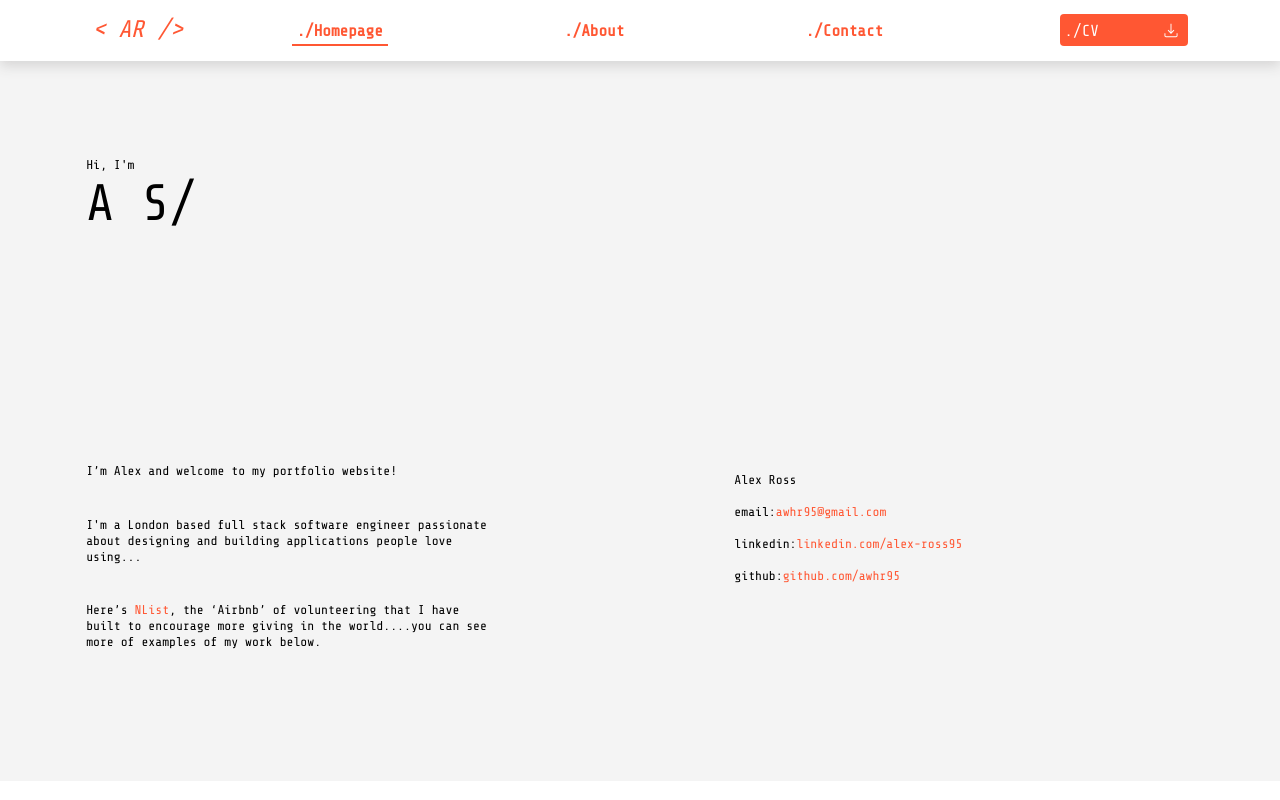
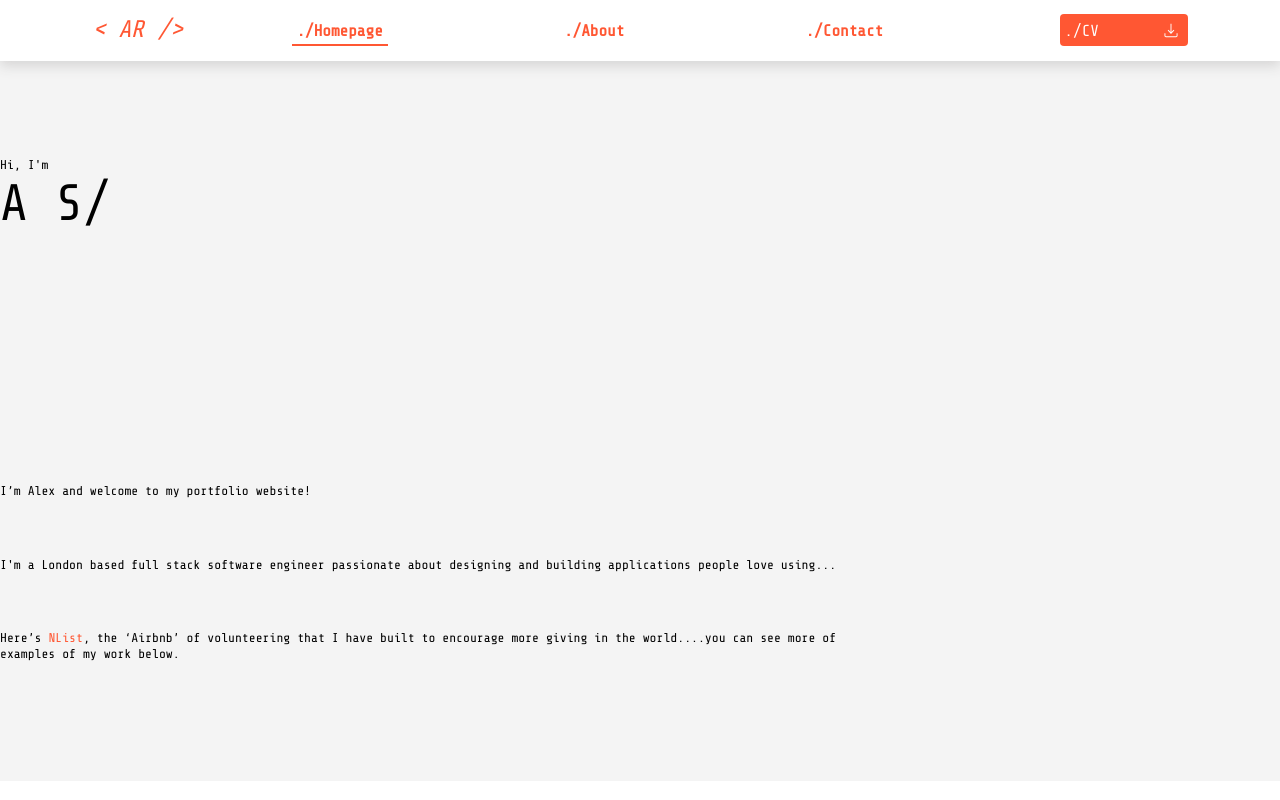
Before and after one commit to awhr95/alex-ross-portfolio, a React (Create React App) app: page / in a window 1280 px wide. Shown: the top 800 px of the page. Built offline with nearby package versions, Linux system fonts and the light colour scheme.

Commit message:
Refactor Hero for less padding more flex

```diff
--- a/src/components/Layout/Hero/Hero.scss
+++ b/src/components/Layout/Hero/Hero.scss
@@ -1,3 +1,161 @@
+@use "../../../styles/partials/breakpoints" as *;
+@use "../../../styles/partials/variables" as *;
+@use "../../../styles/partials/typography" as *;
+@use "../../../styles/partials/resets" as *;
+
+// .hero {
+//   background-color: $secondary-colour;
+//   @include tablet {
+//     height: 90vh;
+//     padding-top: 6rem;
+//     display: flex;
+//     margin: 0 auto;
+//     max-width: 1280px;
+//   }
+
+//   &__top {
+//     @include tablet {
+//       display: flex;
+//       width: 100%;
+//     }
+//   }
+//   &__mobile-img {
+//     padding-top: 8rem;
+//     display: flex;
+//     justify-content: flex-end;
+
+//     @include tablet {
+//       display: none;
+//     }
+//   }
+
+//   &__picture-container {
+//     width: 70%;
+//     @include tablet {
+//       width: 43%;
+//     }
+//   }
+//   &__pic {
+//     animation: fadeInSlideIn 1s;
+//     width: 16rem;
+//     border-radius: 50%;
+//     box-shadow: 0px 4px 4px rgba(0, 0, 0, 0.2);
+
+//     @include tablet {
+//       animation-duration: 1.5s;
+//     }
+//   }
+
+//   &__moving-text {
+//     display: flex;
+//     flex-direction: column;
+//     align-items: flex-start;
+//     padding: 0 2rem;
+
+//     @include tablet {
+//       align-items: center;
+//       padding-left: 0;
+//     }
+//   }
+
+//   &__text-container {
+//     width: 70%;
+//   }
+
+//   &__content {
+//     display: none;
+//     @include tablet {
+//       display: flex;
+//       flex-direction: column;
+//       align-items: flex-start;
+//       gap: 2rem;
+//       width: 100%;
+
+//       padding-left: 10%;
+//     }
+//   }
+
+//   &__blurb {
+//     color: $primary-colour;
+//     width: 100%;
+//     height: 14rem;
+//     display: flex;
+//     flex-direction: column;
+//     justify-content: space-around;
+
+//     @include tablet {
+//       width: 70%;
+//     }
+//   }
+
+//   &__contact {
+//     display: none;
+//     @include tablet {
+//       display: flex;
+//       color: black;
+//       width: 90%;
+//       display: flex;
+//       flex-direction: column;
+//       justify-content: flex-start;
+//       gap: 1rem;
+//     }
+//   }
+
+//   &__text {
+//     font-size: 0.8rem;
+//     line-height: 1rem;
+//     margin: 0;
+//     color: $primary-colour;
+//   }
+
+//   &__text-link {
+//     text-decoration: none;
+//     color: $primary-coulour-alternate;
+//   }
+
+//   &__title {
+//     height: 17rem;
+//     font-size: 3.2rem;
+//     font-weight: 400;
+//     margin: 0;
+//     color: $primary-colour;
+
+//     padding-bottom: 1rem;
+//   }
+
+//   &__link {
+//     text-decoration: none;
+//     color: $primary-coulour-alternate;
+//   }
+// }
+
+// @keyframes fadeIn {
+//   0% {
+//     opacity: 0;
+//   }
+//   100% {
+//     opacity: 1;
+//   }
+// }
+
+// @keyframes slideInFromRight {
+//   0% {
+//     transform: translateX(100%);
+//   }
+//   100% {
+//     transform: translateX(0);
+//   }
+// }
+// @keyframes fadeInSlideIn {
+//   0% {
+//     opacity: 0;
+//     transform: translateX(100%);
+//   }
+//   100% {
+//     opacity: 1;
+//     transform: translateX(0);
+//   }
+// }
 @use "../../../styles/partials/breakpoints" as *;
 @use "../../../styles/partials/variables" as *;
 @use "../../../styles/partials/typography" as *;
@@ -5,20 +163,26 @@
 
 .hero {
   background-color: $secondary-colour;
+
   @include tablet {
     height: 90vh;
     padding-top: 6rem;
     display: flex;
     margin: 0 auto;
     max-width: 1280px;
+    flex-direction: column; // keep column for main stacking
+    gap: 3rem; // space between hero__top and hero__content
   }
 
   &__top {
     @include tablet {
       display: flex;
       width: 100%;
+      gap: 2rem; // spacing between image and text
+      align-items: center; // vertical centering
     }
   }
+
   &__mobile-img {
     padding-top: 8rem;
     display: flex;
@@ -31,10 +195,14 @@
 
   &__picture-container {
     width: 70%;
+
     @include tablet {
-      width: 43%;
+      flex: 0 0 43%; // flex-basis 43%, no grow/shrink
+      max-width: 300px; // optional max width for control
+      width: auto; // reset width so flex-basis takes priority
     }
   }
+
   &__pic {
     animation: fadeInSlideIn 1s;
     width: 16rem;
@@ -50,11 +218,12 @@
     display: flex;
     flex-direction: column;
     align-items: flex-start;
-    padding: 0 2rem;
+    gap: 1rem; // use gap instead of padding for spacing
 
     @include tablet {
-      align-items: center;
-      padding-left: 0;
+      align-items: flex-start; // keep left aligned for readability
+      flex: 1; // take remaining space
+      padding-left: 0; // remove side padding for clean flex layout
     }
   }
 
@@ -64,13 +233,13 @@
 
   &__content {
     display: none;
+
     @include tablet {
       display: flex;
       flex-direction: column;
       align-items: flex-start;
-      gap: 2rem;
+      gap: 2rem; // spacing between contact sections
       width: 100%;
-
       padding-left: 10%;
     }
   }
@@ -82,6 +251,7 @@
     display: flex;
     flex-direction: column;
     justify-content: space-around;
+    gap: 0.75rem; // consistent vertical spacing
 
     @include tablet {
       width: 70%;
@@ -90,14 +260,14 @@
 
   &__contact {
     display: none;
+
     @include tablet {
       display: flex;
       color: black;
       width: 90%;
-      display: flex;
       flex-direction: column;
       justify-content: flex-start;
-      gap: 1rem;
+      gap: 1rem; // vertical spacing between contact items
     }
   }
 
@@ -119,7 +289,6 @@
     font-weight: 400;
     margin: 0;
     color: $primary-colour;
-
     padding-bottom: 1rem;
   }
 
@@ -146,6 +315,7 @@
     transform: translateX(0);
   }
 }
+
 @keyframes fadeInSlideIn {
   0% {
     opacity: 0;
```
